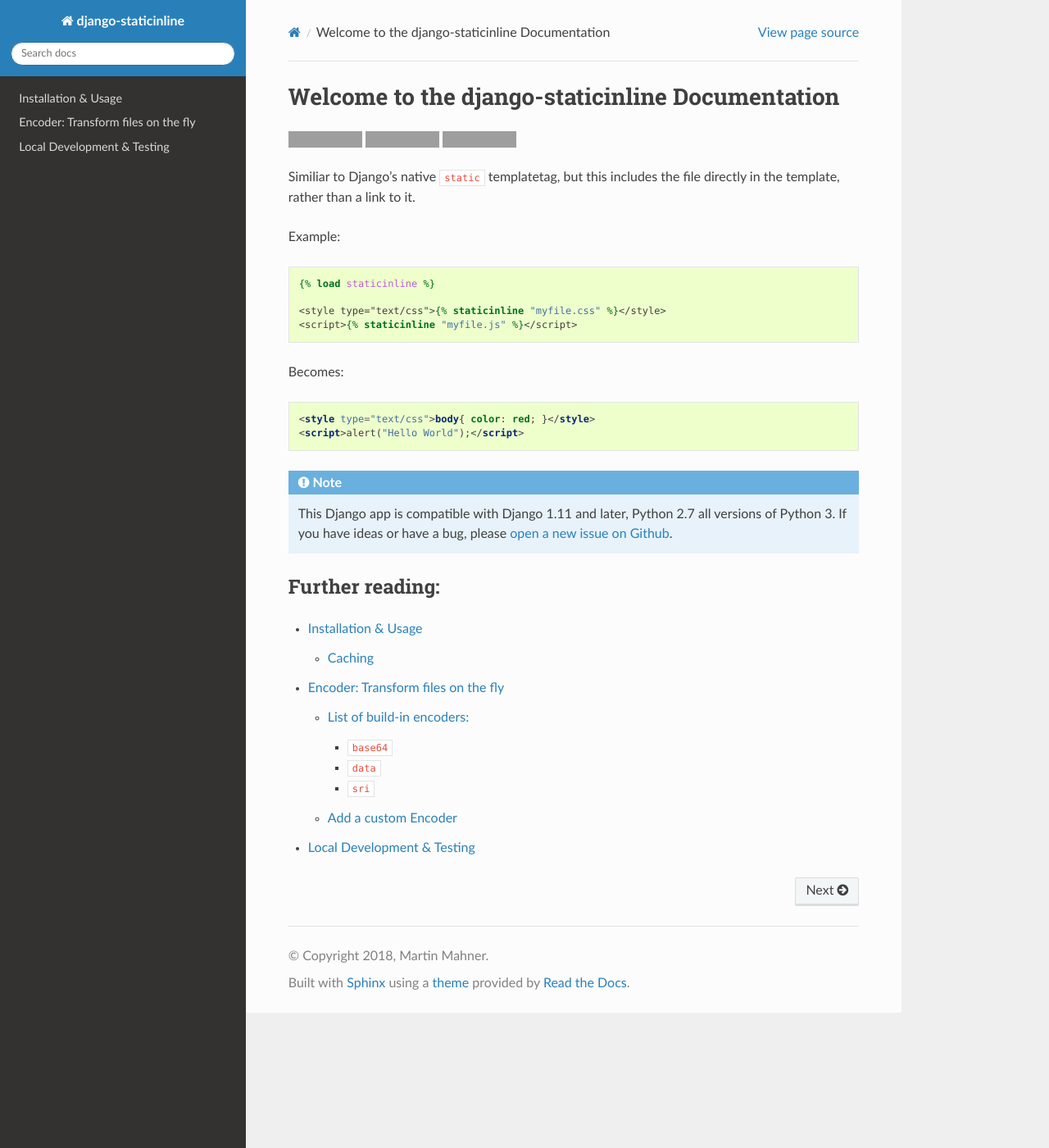
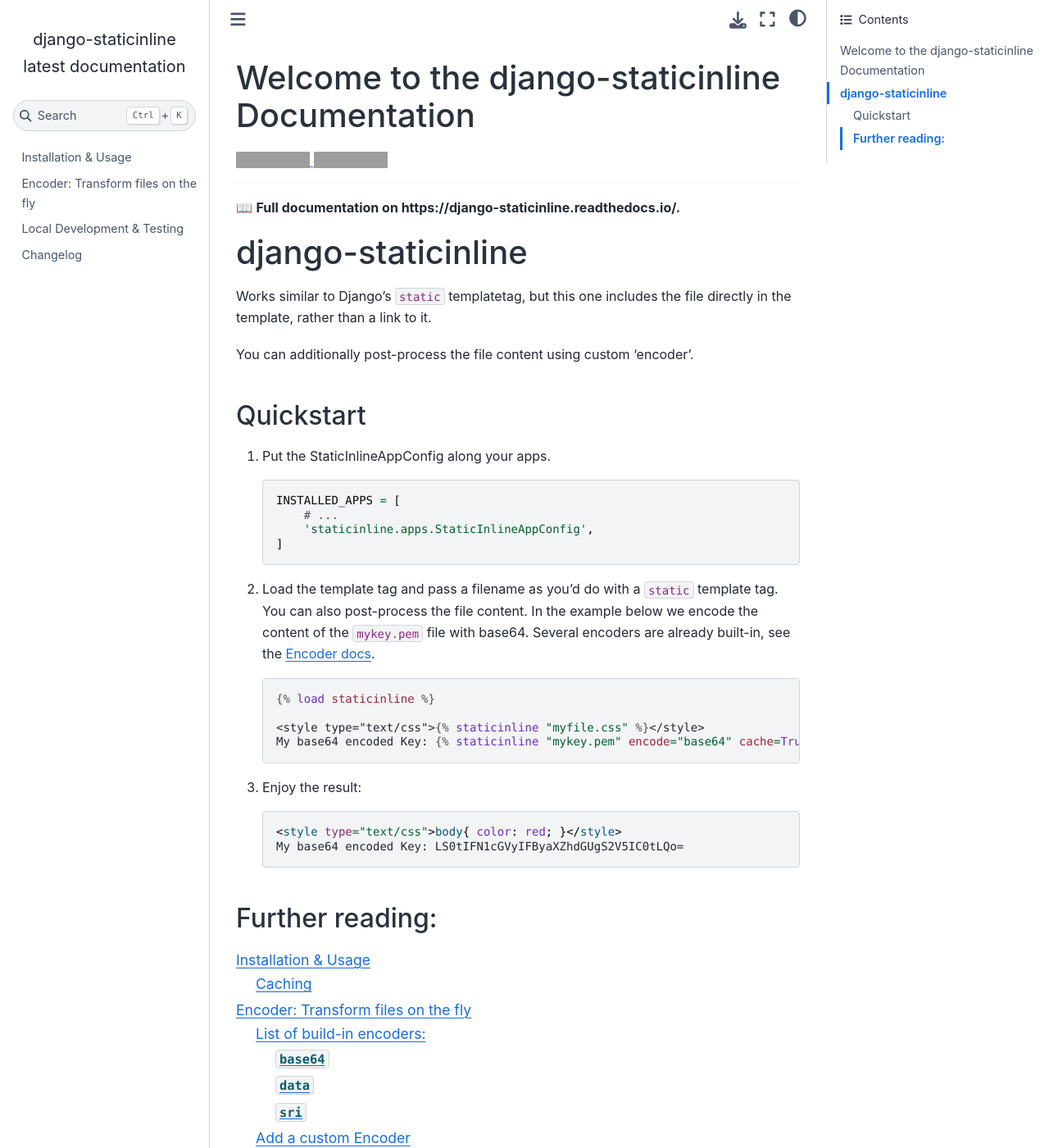
Before and after one commit to bartTC/django-staticinline, a Sphinx documentation site: the page built from docs/index.rst, in a window 1280 px wide and 1400 px high. Shown: the whole window at 82% size. Built offline with Sphinx 7.4.7 and the Sphinx Book theme 1.1.4, drawn with Linux system fonts in a browser that asks for light colours; some of the changed text lies outside the part shown; grey boxes are pictures that could not be loaded.

Commit message:
Package updates

```diff
--- /dev/null
+++ b/docs/changelog.rst
@@ -0,0 +1,3 @@
+.. _changelog:
+
+.. include:: ../CHANGELOG.rst
--- a/docs/conf.py
+++ b/docs/conf.py
@@ -19,14 +19,14 @@
 
 # -- Project information -----------------------------------------------------
 
-project = 'django-staticinline'
-copyright = '2018, Martin Mahner'
-author = 'Martin Mahner'
+project = "django-staticinline"
+copyright = "2018-2020, Martin Mahner"
+author = "Martin Mahner"
 
 # The short X.Y version
-version = ''
+version = ""
 # The full version, including alpha/beta/rc tags
-release = 'latest'
+release = "latest"
 
 
 # -- General configuration ---------------------------------------------------
@@ -39,22 +39,22 @@
 # extensions coming with Sphinx (named 'sphinx.ext.*') or your custom
 # ones.
 extensions = [
-    'sphinx.ext.autodoc',
-    'sphinx.ext.intersphinx',
-    'sphinx.ext.viewcode',
+    "sphinx.ext.autodoc",
+    "sphinx.ext.intersphinx",
+    "sphinx.ext.viewcode",
 ]
 
 # Add any paths that contain templates here, relative to this directory.
-templates_path = ['_templates']
+templates_path = ["_templates"]
 
 # The suffix(es) of source filenames.
 # You can specify multiple suffix as a list of string:
 #
 # source_suffix = ['.rst', '.md']
-source_suffix = '.rst'
+source_suffix = ".rst"
 
 # The master toctree document.
-master_doc = 'index'
+master_doc = "index"
 
 # The language for content autogenerated by Sphinx. Refer to documentation
 # for a list of supported languages.
@@ -66,10 +66,10 @@
 # List of patterns, relative to source directory, that match files and
 # directories to ignore when looking for source files.
 # This pattern also affects html_static_path and html_extra_path .
-exclude_patterns = ['_build', 'Thumbs.db', '.DS_Store']
+exclude_patterns = ["_build", "Thumbs.db", ".DS_Store"]
 
 # The name of the Pygments (syntax highlighting) style to use.
-pygments_style = 'sphinx'
+pygments_style = "sphinx"
 
 
 # -- Options for HTML output -------------------------------------------------
@@ -77,7 +77,7 @@
 # The theme to use for HTML and HTML Help pages.  See the documentation for
 # a list of builtin themes.
 #
-html_theme = "sphinx_rtd_theme"
+html_theme = "sphinx_book_theme"
 
 # Theme options are theme-specific and customize the look and feel of a theme
 # further.  For a list of options available for each theme, see the
@@ -88,7 +88,7 @@
 # Add any paths that contain custom static files (such as style sheets) here,
 # relative to this directory. They are copied after the builtin static files,
 # so a file named "default.css" will overwrite the builtin "default.css".
-html_static_path = ['_static']
+html_static_path = ["_static"]
 
 # Custom sidebar templates, must be a dictionary that maps document names
 # to template names.
@@ -104,7 +104,7 @@
 # -- Options for HTMLHelp output ---------------------------------------------
 
 # Output file base name for HTML help builder.
-htmlhelp_basename = 'django-staticinlinedoc'
+htmlhelp_basename = "django-staticinlinedoc"
 
 
 # -- Options for LaTeX output ------------------------------------------------
@@ -113,15 +113,12 @@
     # The paper size ('letterpaper' or 'a4paper').
     #
     # 'papersize': 'letterpaper',
-
     # The font size ('10pt', '11pt' or '12pt').
     #
     # 'pointsize': '10pt',
-
     # Additional stuff for the LaTeX preamble.
     #
     # 'preamble': '',
-
     # Latex figure (float) alignment
     #
     # 'figure_align': 'htbp',
@@ -131,8 +128,13 @@
 # (source start file, target name, title,
 #  author, documentclass [howto, manual, or own class]).
 latex_documents = [
-    (master_doc, 'django-staticinline.tex', 'django-staticinline Documentation',
-     'Martin Mahner', 'manual'),
+    (
+        master_doc,
+        "django-staticinline.tex",
+        "django-staticinline Documentation",
+        "Martin Mahner",
+        "manual",
+    ),
 ]
 
 
@@ -141,8 +143,13 @@
 # One entry per manual page. List of tuples
 # (source start file, name, description, authors, manual section).
 man_pages = [
-    (master_doc, 'django-staticinline', 'django-staticinline Documentation',
-     [author], 1)
+    (
+        master_doc,
+        "django-staticinline",
+        "django-staticinline Documentation",
+        [author],
+        1,
+    )
 ]
 
 
@@ -152,9 +159,15 @@
 # (source start file, target name, title, author,
 #  dir menu entry, description, category)
 texinfo_documents = [
-    (master_doc, 'django-staticinline', 'django-staticinline Documentation',
-     author, 'django-staticinline', 'One line description of project.',
-     'Miscellaneous'),
+    (
+        master_doc,
+        "django-staticinline",
+        "django-staticinline Documentation",
+        author,
+        "django-staticinline",
+        "One line description of project.",
+        "Miscellaneous",
+    ),
 ]
 
 
@@ -163,4 +176,4 @@
 # -- Options for intersphinx extension ---------------------------------------
 
 # Example configuration for intersphinx: refer to the Python standard library.
-intersphinx_mapping = {'https://docs.python.org/': None}
+intersphinx_mapping = {"https://docs.python.org/": None}
--- a/docs/index.rst
+++ b/docs/index.rst
@@ -4,40 +4,7 @@
 Welcome to the django-staticinline Documentation
 ================================================
 
-.. image:: https://travis-ci.org/bartTC/django-staticinline.svg?branch=master
-    :target: https://travis-ci.org/bartTC/django-staticinline
-
-.. image:: https://api.codacy.com/project/badge/Coverage/8e64345e99ea49888dc1bd9303c89a35
-    :target: https://www.codacy.com/app/bartTC/django-staticinline?utm_source=github.com&amp;utm_medium=referral&amp;utm_content=bartTC/django-staticinline&amp;utm_campaign=Badge_Coverage
-
-.. image:: https://api.codacy.com/project/badge/Grade/8e64345e99ea49888dc1bd9303c89a35
-    :target: https://www.codacy.com/app/bartTC/django-staticinline?utm_source=github.com&amp;utm_medium=referral&amp;utm_content=bartTC/django-staticinline&amp;utm_campaign=Badge_Grade
-
-Similiar to Django's native ``static`` templatetag, but this includes
-the file directly in the template, rather than a link to it.
-
-Example:
-
-.. code:: django
-
-    {% load staticinline %}
-
-    <style type="text/css">{% staticinline "myfile.css" %}</style>
-    <script>{% staticinline "myfile.js" %}</script>
-
-Becomes:
-
-.. code:: html
-
-    <style type="text/css">body{ color: red; }</style>
-    <script>alert("Hello World");</script>
-
-.. note::
-    This Django app is compatible with Django 1.11 and later, Python 2.7 all
-    versions of Python 3. If you have ideas or have a bug, please
-    `open a new issue on Github`_.
-
-.. _open a new issue on Github: https://github.com/bartTC/django-staticinline
+.. include:: ../README.rst
 
 Further reading:
 ================
@@ -48,3 +15,4 @@
    installation
    encoder
    development
+   changelog
--- /dev/null
+++ b/pyproject.toml
@@ -0,0 +1,3 @@
+[build-system]
+requires = ["setuptools", "wheel"]
+build-backend = "setuptools.build_meta"
```
Also changed, not shown: 2 other files.
